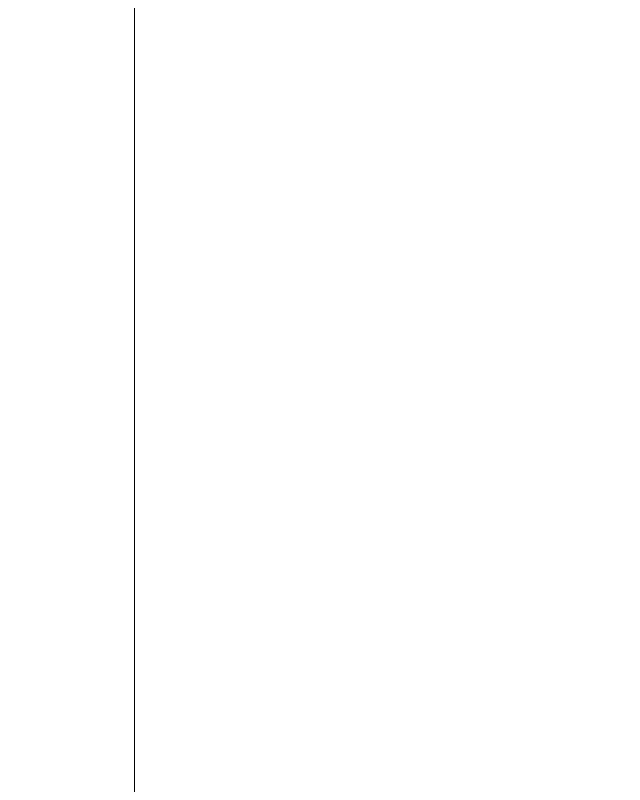
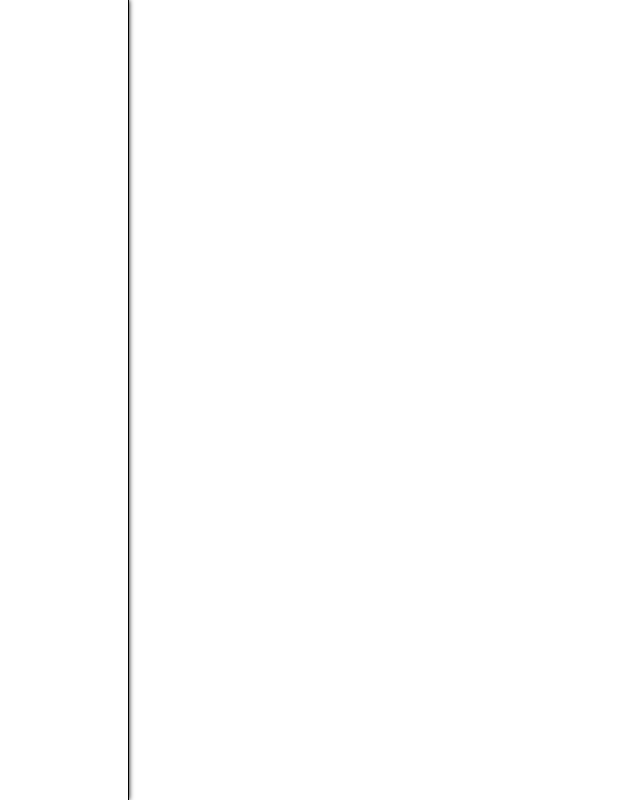
Before and after one commit to nwdamgaard/card-looter-idle, a plain HTML site: page index.html in a window 1280 px wide. Shown: the whole page, without its empty margins (0-640 px from the left). Drawn offline with Linux system fonts and the light colour scheme.

Commit message:
added a drop shadow to screen picker

```diff
--- a/style.css
+++ b/style.css
@@ -8,6 +8,11 @@
 .screen-picker {
     border-right-style: solid;
     border-right-width: 1px;
+    box-shadow: 0px 0px 5px black;
     height: 100%;
     width: 10%;
 }
+
+body {
+    margin: 0;
+}
```
